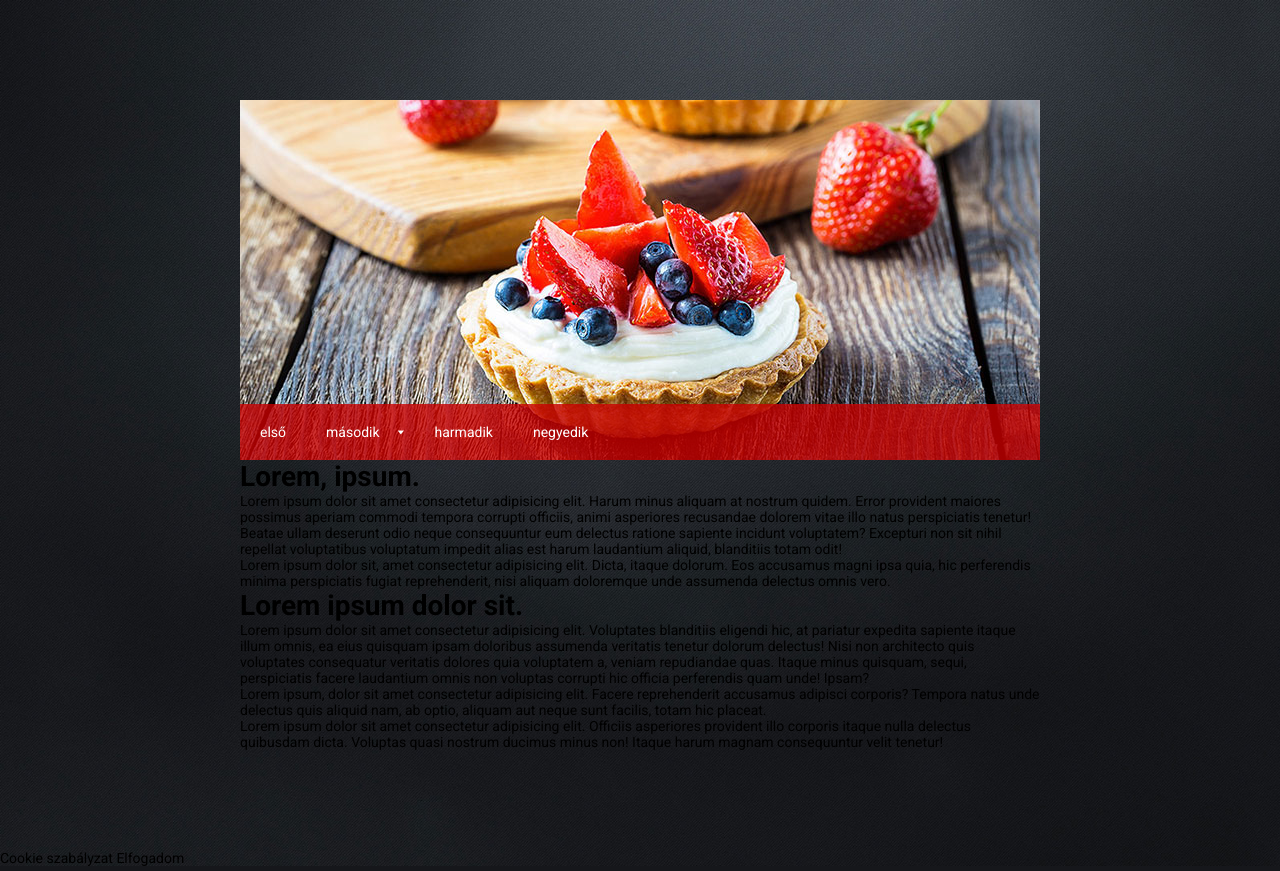
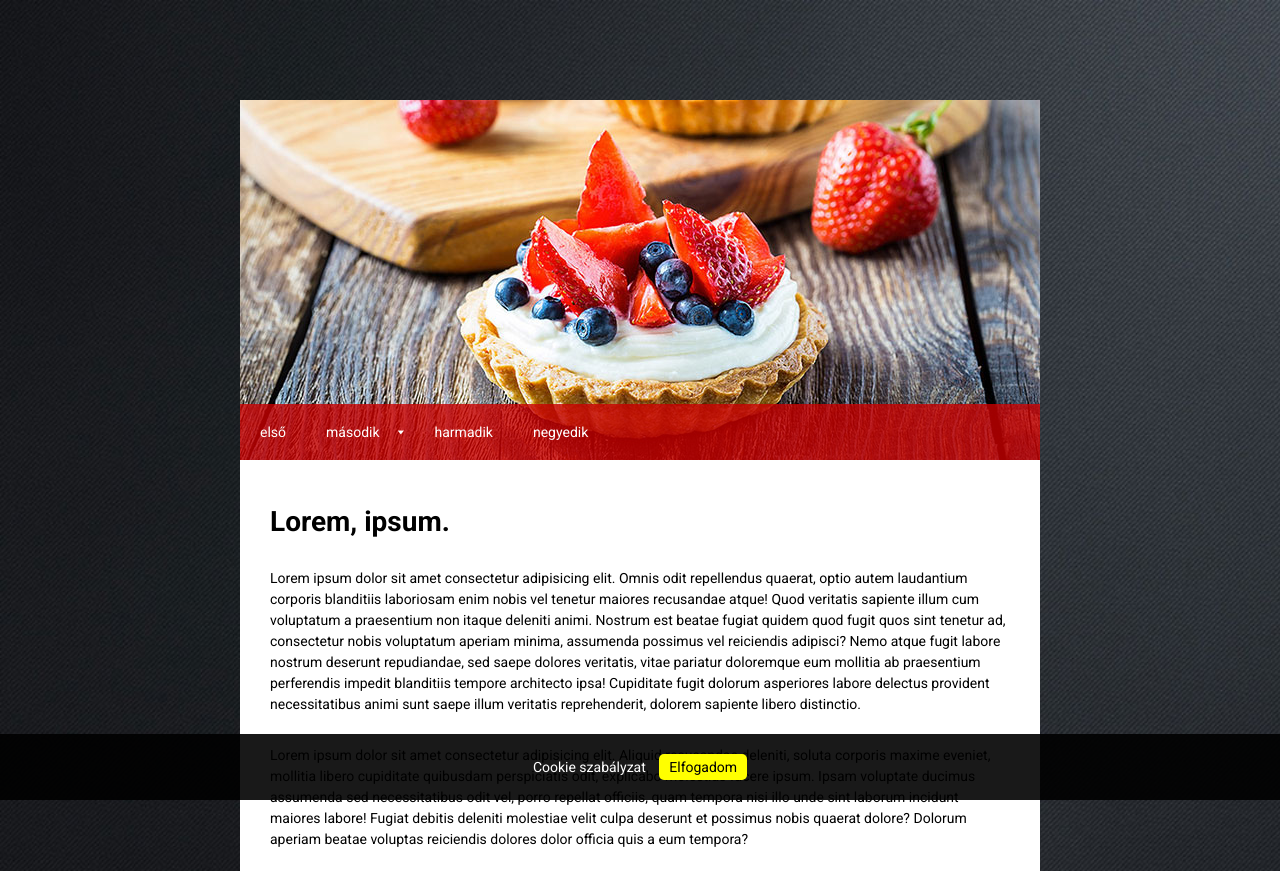
Before and after one commit to KisNorbi1985/20221105Cookie, a plain HTML site: page index.html in a window 1280 px wide. Shown: the top 871 px of the page. Drawn offline with Linux system fonts and the light colour scheme.

Commit message:
finish Cookies

```diff
--- a/index.html
+++ b/index.html
@@ -26,16 +26,17 @@
         </div>
         <div id="content">
             <h1>Lorem, ipsum.</h1>
-            <p>Lorem ipsum dolor sit amet consectetur adipisicing elit. Harum minus aliquam at nostrum quidem. Error provident maiores possimus aperiam commodi tempora corrupti officiis, animi asperiores recusandae dolorem vitae illo natus perspiciatis tenetur! Beatae ullam deserunt odio neque consequuntur eum delectus ratione sapiente incidunt voluptatem? Excepturi non sit nihil repellat voluptatibus voluptatum impedit alias est harum laudantium aliquid, blanditiis totam odit!</p>
-            <p>Lorem ipsum dolor sit, amet consectetur adipisicing elit. Dicta, itaque dolorum. Eos accusamus magni ipsa quia, hic perferendis minima perspiciatis fugiat reprehenderit, nisi aliquam doloremque unde assumenda delectus omnis vero.</p>
+            <p>Lorem ipsum dolor sit amet consectetur adipisicing elit. Omnis odit repellendus quaerat, optio autem laudantium corporis blanditiis laboriosam enim nobis vel tenetur maiores recusandae atque! Quod veritatis sapiente illum cum voluptatum a praesentium non itaque deleniti animi. Nostrum est beatae fugiat quidem quod fugit quos sint tenetur ad, consectetur nobis voluptatum aperiam minima, assumenda possimus vel reiciendis adipisci? Nemo atque fugit labore nostrum deserunt repudiandae, sed saepe dolores veritatis, vitae pariatur doloremque eum mollitia ab praesentium perferendis impedit blanditiis tempore architecto ipsa! Cupiditate fugit dolorum asperiores labore delectus provident necessitatibus animi sunt saepe illum veritatis reprehenderit, dolorem sapiente libero distinctio.</p>
+            <p>Lorem ipsum dolor sit amet consectetur adipisicing elit. Aliquid recusandae deleniti, soluta corporis maxime eveniet, mollitia libero cupiditate quibusdam perspiciatis odit, explicabo molestias facere ipsum. Ipsam voluptate ducimus assumenda sed necessitatibus odit vel, porro repellat officiis, quam tempora nisi illo unde sint laborum incidunt maiores labore! Fugiat debitis deleniti molestiae velit culpa deserunt et possimus nobis quaerat dolore? Dolorum aperiam beatae voluptas reiciendis dolores dolor officia quis a eum tempora?</p>
             <h1>Lorem ipsum dolor sit.</h1>
-            <p>Lorem ipsum dolor sit amet consectetur adipisicing elit. Voluptates blanditiis eligendi hic, at pariatur expedita sapiente itaque illum omnis, ea eius quisquam ipsam doloribus assumenda veritatis tenetur dolorum delectus! Nisi non architecto quis voluptates consequatur veritatis dolores quia voluptatem a, veniam repudiandae quas. Itaque minus quisquam, sequi, perspiciatis facere laudantium omnis non voluptas corrupti hic officia perferendis quam unde! Ipsam?</p>
-            <p>Lorem ipsum, dolor sit amet consectetur adipisicing elit. Facere reprehenderit accusamus adipisci corporis? Tempora natus unde delectus quis aliquid nam, ab optio, aliquam aut neque sunt facilis, totam hic placeat.</p>
-            <p>Lorem ipsum dolor sit amet consectetur adipisicing elit. Officiis asperiores provident illo corporis itaque nulla delectus quibusdam dicta. Voluptas quasi nostrum ducimus minus non! Itaque harum magnam consequuntur velit tenetur!</p>
+            <p>Lorem ipsum dolor sit amet consectetur adipisicing elit. Dolorum vel voluptatibus minus impedit vero nobis laboriosam aliquid numquam, repellat optio corrupti inventore minima illum quasi dolor enim maiores? Ipsa quisquam voluptas voluptatibus, iusto expedita, deserunt provident ex modi nulla maiores rem possimus nisi quaerat cupiditate voluptates distinctio deleniti nihil reiciendis fugit quasi non, eaque nam. Minima laboriosam harum, vero sapiente pariatur beatae, saepe, consequatur nostrum velit reprehenderit architecto explicabo. Maxime labore voluptatem, natus ducimus quam debitis inventore asperiores odit sit nostrum placeat quod neque nemo consequatur quasi cumque beatae rem iure impedit, reiciendis repellendus! Laboriosam distinctio sed veniam deserunt nostrum!</p>
+            <p>Lorem ipsum dolor sit amet consectetur adipisicing elit. Velit eius culpa nam doloremque optio, explicabo dolor recusandae incidunt quam cum quia laudantium harum facere amet animi perferendis veritatis quaerat minima voluptate dolore maxime. Ullam tempora exercitationem quaerat hic reprehenderit qui expedita ducimus veniam autem, voluptatibus nesciunt earum tenetur quae ratione maxime, provident aliquid, quos nulla perspiciatis nobis? Exercitationem qui modi, porro cumque alias excepturi vitae.</p>
+            <p>Lorem, ipsum dolor sit amet consectetur adipisicing elit. Nihil, accusantium aspernatur laboriosam sequi dignissimos architecto id rerum nulla alias autem incidunt consectetur doloribus aperiam iure molestiae minima culpa dolores iusto. Fugit rerum eius ex ut incidunt earum totam voluptate quibusdam dignissimos nemo amet, similique consequatur qui quos omnis reiciendis corrupti dolores eveniet, nesciunt minima reprehenderit autem quis modi nam. Doloribus consectetur aliquid eveniet illum minus quaerat harum facere atque hic.</p>
         </div>
     </div>
+    <input type="checkbox" id="box">
     <div id="cookie-accept">
-        Cookie szabályzat <span>Elfogadom</span>
+        Cookie szabályzat <label for="box"><span>Elfogadom</span></label>
     </div>
 </body>
 </html>
--- a/style/style.css
+++ b/style/style.css
@@ -76,3 +76,48 @@ body{
 #header .has-submenu>a{
     padding-right: 35px;
 }
+#content{
+    background-color: white;
+    padding: 30px;
+}
+#content p{
+    padding: 15px 0;
+    line-height: 1.5;
+}
+#content h1{
+    padding: 15px 0;
+}
+#content h2{
+    padding: 10px 0;
+}
+#cookie-accept{
+    background-color: rgba(0,0,0,.9);
+    color: white;
+    padding: 20px;
+    text-align: center;
+    position: fixed;
+    bottom: 0;
+    left:0;
+    right: 0;
+}
+#cookie-accept span{
+    background-color: yellow;
+    color: black;
+    padding: 5px 10px;
+    display: inline-block;
+    margin-left: 10px;
+    border-radius: 5px;
+    cursor: pointer;
+
+}
+#cookie-accept span:hover{
+    background-color: red;
+    color: white;
+}
+#box{
+    display: none;
+}
+#box:checked~#cookie-accept{
+    display: none;
+
+}
```
